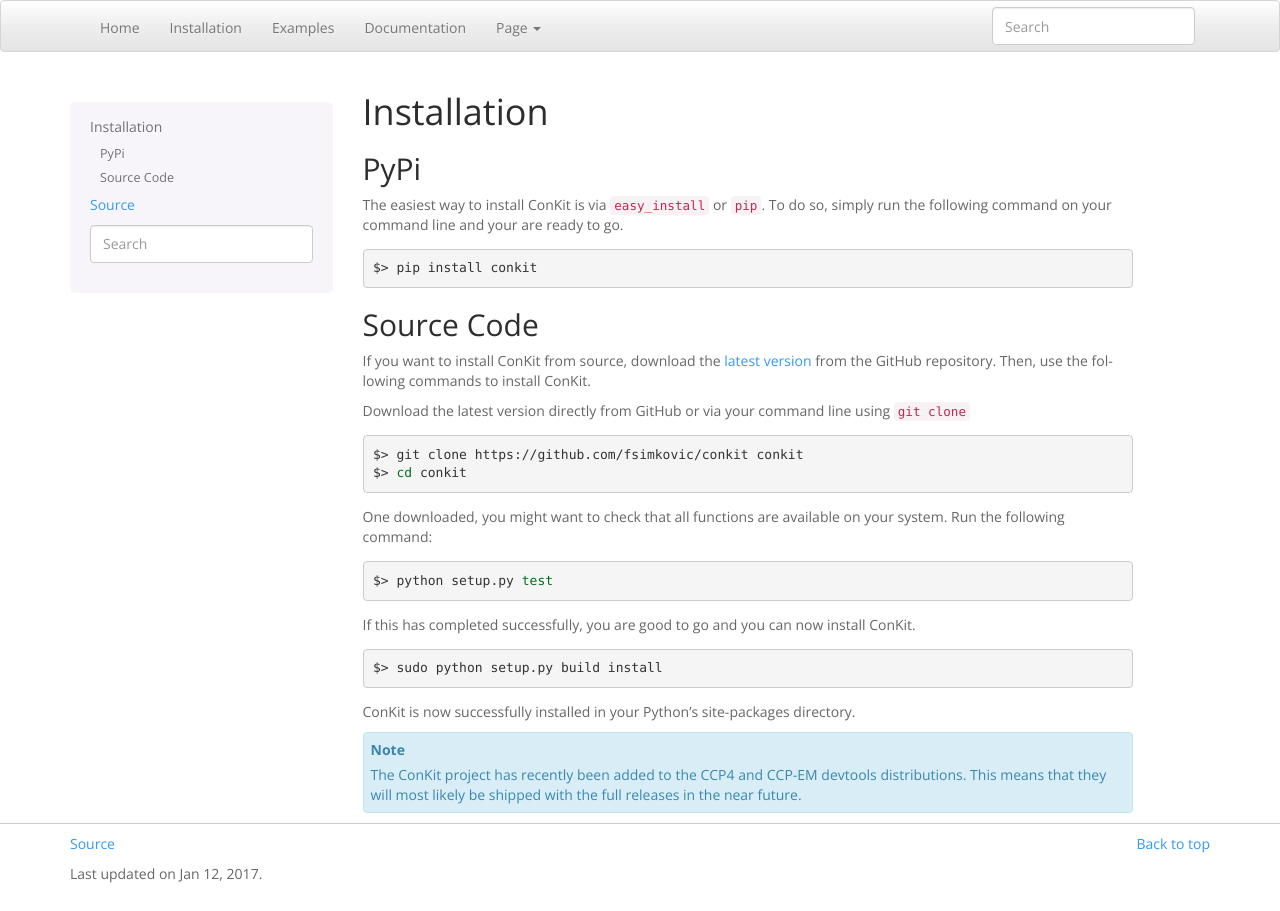
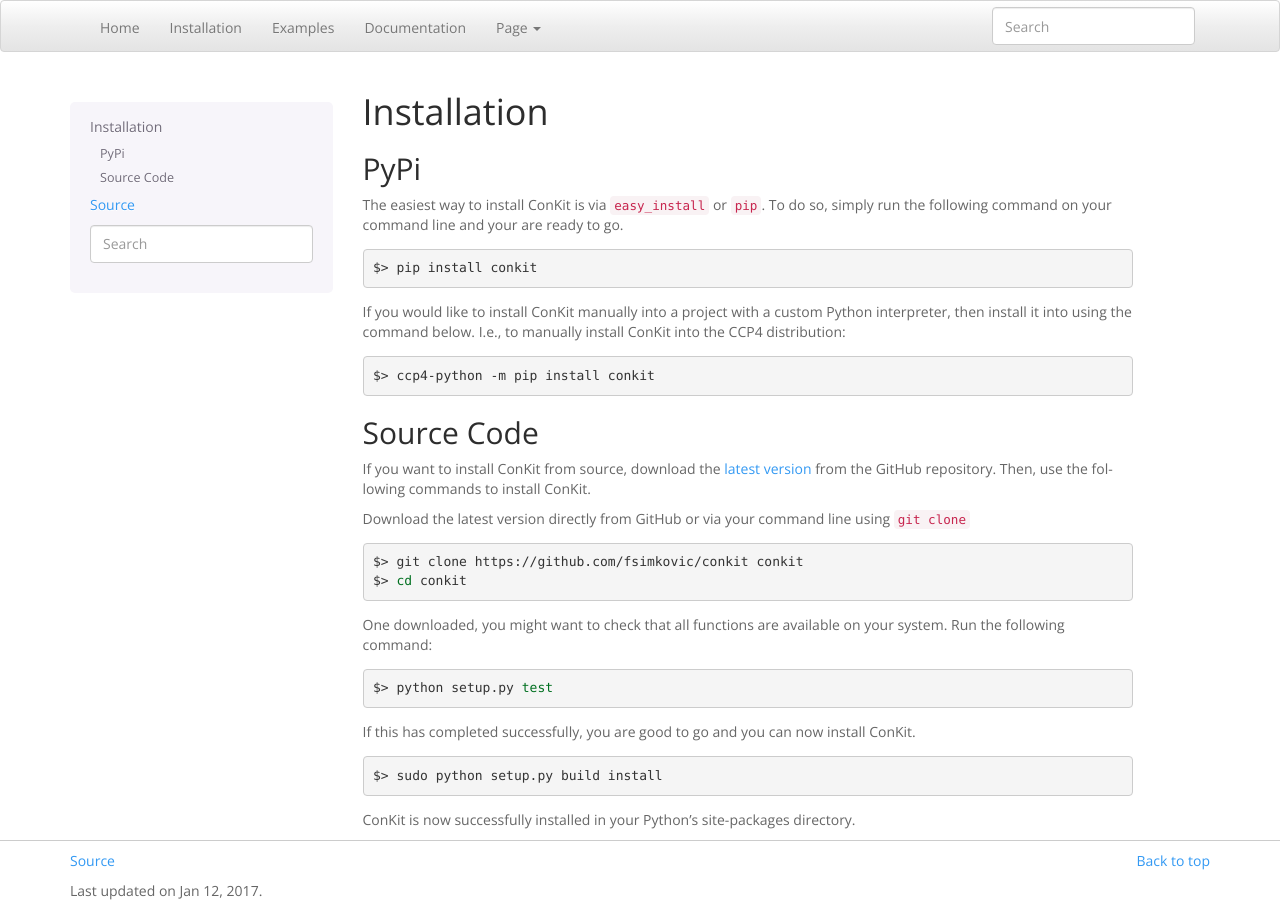
Before and after one commit to rigdenlab/conkit, a Sphinx documentation site: the page built from docs/installation.rst, in a window 1280 px wide. Built offline with Sphinx 7.4.7, drawn with Linux system fonts in a browser that asks for light colours.

Commit message:
installation docs edited

```diff
--- a/docs/installation.rst
+++ b/docs/installation.rst
@@ -10,6 +10,12 @@
 .. code-block:: bash
 
    $> pip install conkit
+
+If you would like to install ConKit manually into a project with a custom Python interpreter, then install it into using the command below. I.e., to manually install ConKit into the CCP4 distribution:
+
+.. code-block:: bash
+
+   $> ccp4-python -m pip install conkit
 
 
 Source Code
@@ -38,9 +44,5 @@
 
 ConKit is now successfully installed in your Python's site-packages directory.
 
-.. note::
-
-   The ConKit project has recently been added to the CCP4 and CCP-EM devtools distributions. This means that they will most likely be shipped with the full releases in the near future.
-
 
 .. _latest version: https://github.com/fsimkovic/conkit/releases
```
